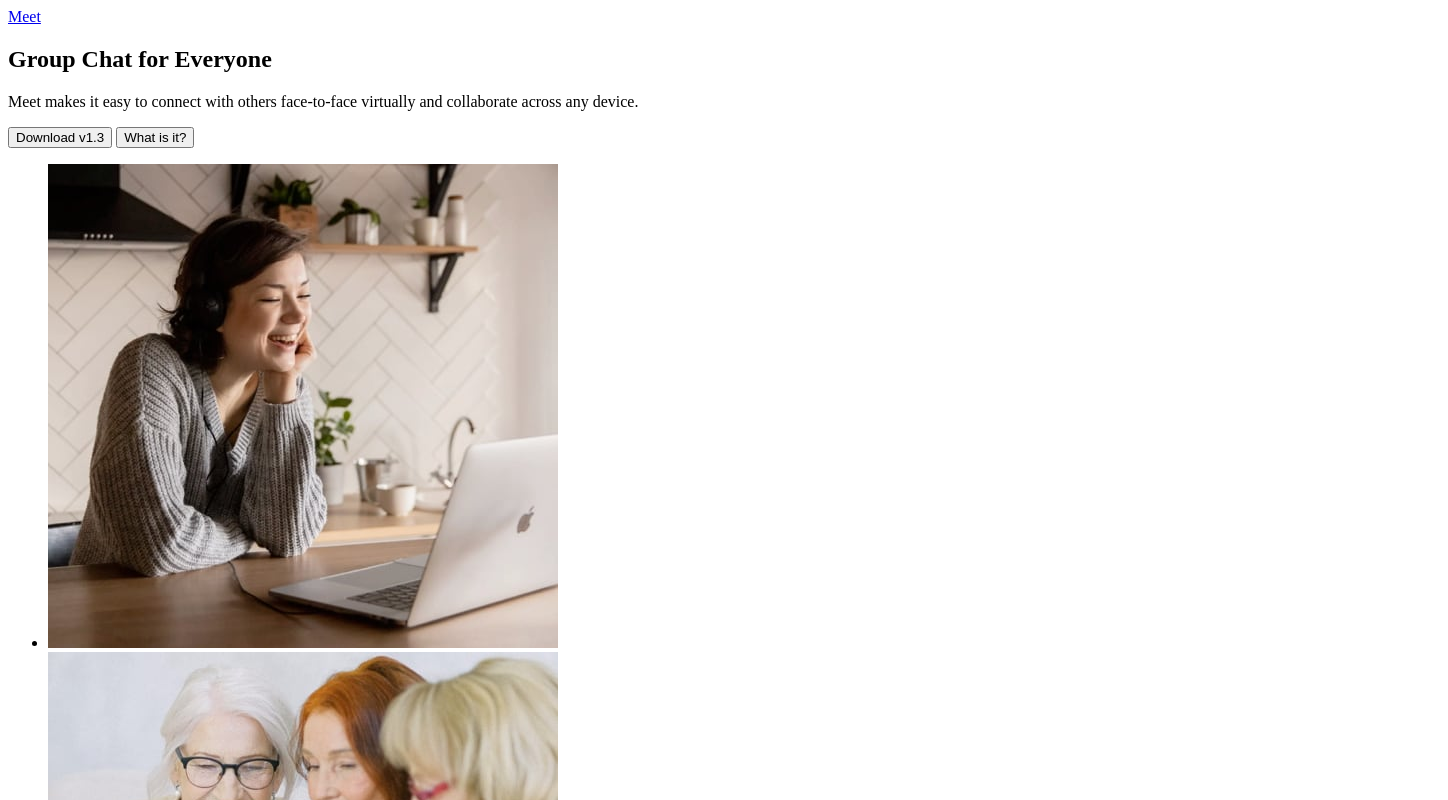
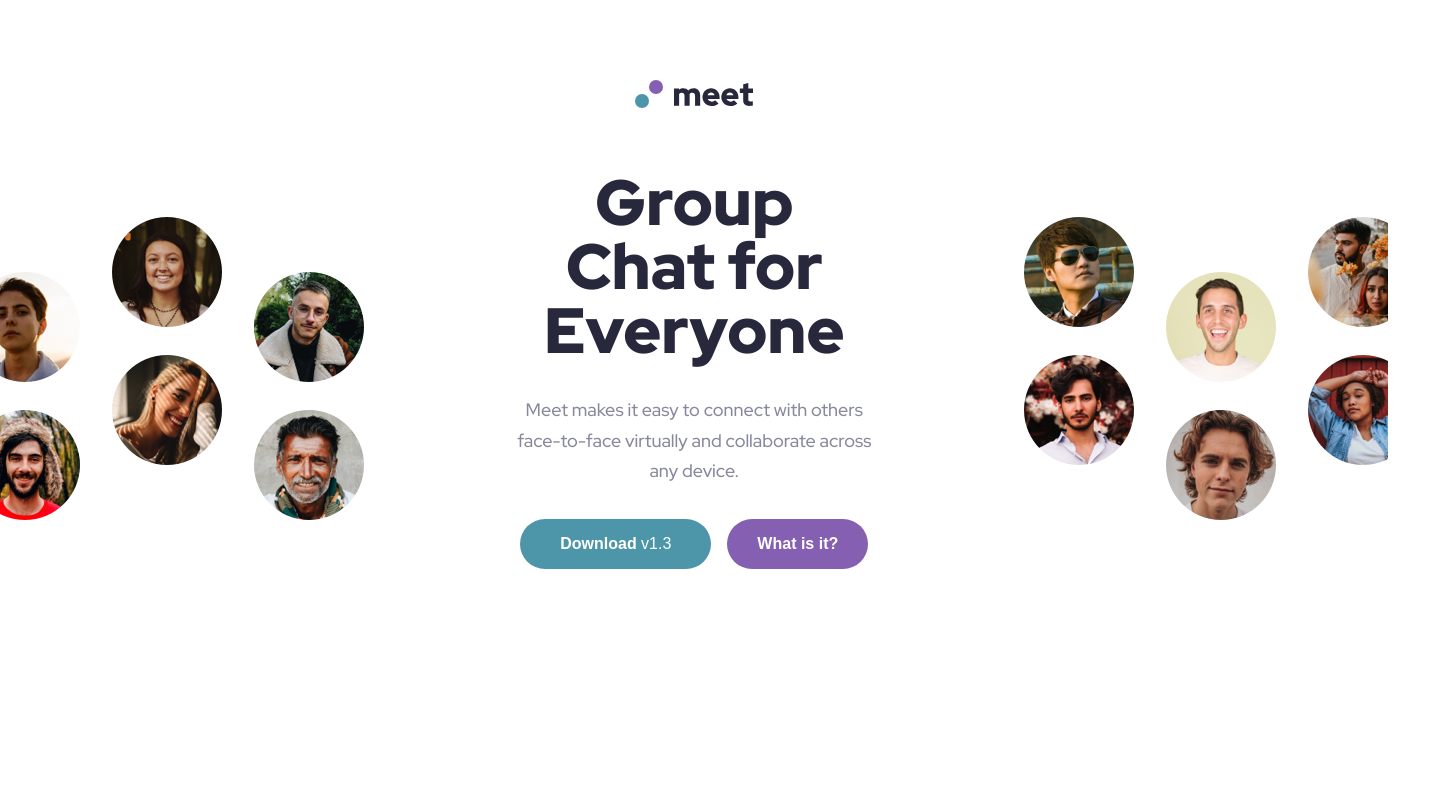
Before and after one commit to j-hutchison/meet-landing-page, a plain HTML site: page starter-code/index.html in a window 1280 px wide. Shown: the top 800 px of the page, 1448 px wide, since content can reach past the window. Drawn offline with Linux system fonts and the light colour scheme.

Commit message:
Hero and Content sections complete, footer is wip

```diff
--- /dev/null
+++ b/starter-code/css/main.css
@@ -0,0 +1,168 @@
+/******************
+ELEMENT TAGS
+******************/
+html {
+	font-size: 62.5%;
+}
+
+* {
+	margin: 0;
+	padding: 0;
+	box-sizing: border-box;
+}
+
+body {
+	display: flex;
+	align-items: center;
+
+	font-family: "Red Hat Display", sans-serif;
+}
+
+header {
+	margin: 0 auto;
+	padding: 8rem 0 6rem;
+}
+
+main {
+	display: flex;
+	flex-direction: column;
+	gap: 30rem;
+	margin-bottom: 18rem;
+}
+
+h1 {
+	color: #28283d;
+	font-size: 6.4rem;
+	font-weight: 900;
+	line-height: 1;
+	padding: 0 4rem;
+}
+
+h2 {
+	font-size: 4rem;
+	color: #28283d;
+	line-height: 1.1;
+}
+
+p {
+	color: #87879d;
+	font-size: 1.8rem;
+	font-weight: 500;
+	line-height: 1.7;
+}
+
+strong {
+	font-weight: 900;
+}
+
+/******************
+CLASS SELECTORS
+******************/
+.container {
+	display: flex;
+	flex-direction: column;
+	justify-content: center;
+	max-width: 150rem;
+	margin: 0 auto;
+}
+
+.width-2 {
+	width: 111rem;
+}
+
+.img {
+	/* width: 100%;
+	height: 100%; */
+}
+
+.hero-section {
+	position: relative;
+	display: flex;
+	align-items: center;
+	justify-content: space-between;
+	gap: 14rem;
+	overflow-x: hidden;
+}
+.hero-image-left {
+	margin-left: -3rem;
+}
+.hero-image-right {
+	margin-right: -3rem;
+}
+.hero-image {
+}
+
+.hero-center {
+	display: flex;
+	flex-direction: column;
+	gap: 3.2rem;
+	align-items: center;
+	text-align: center;
+}
+
+.cta-section {
+	display: flex;
+	gap: 1.6rem;
+}
+.btn {
+	border: none;
+	font-size: 1.6rem;
+	border-radius: 3rem;
+	color: #fff;
+	padding: 1.6rem 4rem;
+}
+.btn-teal {
+	background-color: #4d96a9;
+}
+.btn-purple {
+	background-color: #855fb1;
+	padding: 1.6rem 3rem;
+}
+.content-section {
+	display: flex;
+	flex-direction: column;
+	gap: 8rem;
+	margin: 0 auto;
+}
+
+.content-description {
+	display: flex;
+	flex-direction: column;
+	gap: 1.6rem;
+	padding: 0 30rem;
+	text-align: center;
+}
+
+.image-banner {
+	display: grid;
+	grid-template-columns: 1fr 1fr 1fr 1fr;
+	gap: 3rem;
+
+	list-style: none;
+}
+.image-item {
+	border-radius: 9px;
+	overflow: hidden;
+}
+.banner-image {
+	width: 100%;
+	height: 100%;
+}
+.heading-emphasis {
+	display: block;
+	color: #4d96a9;
+	font-size: 1.6rem;
+	letter-spacing: 0.4rem;
+	text-transform: uppercase;
+}
+
+.downloads-section {
+	background-image: url("../assets/desktop/image-footer.jpg");
+	background-size: cover;
+	background-color: #4d96a9;
+}
+.footer-bg {
+}
+
+.footer-heading {
+}
--- a/starter-code/index.html
+++ b/starter-code/index.html
@@ -11,76 +11,111 @@
 			href="./assets/favicon-32x32.png"
 		/>
 
+		<link rel="preconnect" href="https://fonts.googleapis.com" />
+		<link rel="preconnect" href="https://fonts.gstatic.com" crossorigin />
+		<link
+			href="https://fonts.googleapis.com/css2?family=Red+Hat+Display:wght@400;500;600;700;800;900&display=swap"
+			rel="stylesheet"
+		/>
+		<link rel="stylesheet" href="./css/main.css" />
+
 		<title>Frontend Mentor | Meet landing page</title>
 	</head>
 	<body>
+		<div class="container">
+			<header>
+				<img
+					class="img heading-logo-image"
+					src="./assets/logo.svg"
+					alt="Company logo of the Meet company"
+				/>
+			</header>
 			<main>
-			<a class="heading-banner" href="#">Meet</a>
 				<section class="hero-section">
+					<div class="hero-image-left">
+						<img
+							class="img hero-image"
+							src="./assets/desktop/image-hero-left.png"
+							alt="Image of 6 meet users"
+						/>
+					</div>
+					<div class="hero-center">
 						<h1 class="heading-primary">Group Chat for Everyone</h1>
 						<p>
-					Meet makes it easy to connect with others face-to-face virtually and
-					collaborate across any device.
+							Meet makes it easy to connect with others face-to-face virtually
+							and collaborate across any device.
 						</p>
 						<div class="cta-section">
-					<button class="btn btn-teal">Download v1.3</button>
-					<button class="btn btn-purple">What is it?</button>
+							<button class="btn btn-teal">
+								<strong>Download</strong> v1.3
+							</button>
+							<button class="btn btn-purple">
+								<strong>What is it?</strong>
+							</button>
+						</div>
+					</div>
+					<div class="hero-image-right">
+						<img
+							class="img hero-image"
+							src="./assets/desktop/image-hero-right.png"
+							alt="Image of 6 meet users"
+						/>
 					</div>
 				</section>
-			<section class="description-section">
+				<section class="content-section width-2">
 					<!-- TODO ADD 01 AS PSEUDO ELEMENT -->
 					<ul class="image-banner">
 						<li class="image-item">
 							<img
-							class="banner-image"
+								class="img banner-image"
 								src="./assets/desktop/image-woman-in-videocall.jpg"
 								alt="Woman in video call at home"
 							/>
 						</li>
 						<li class="image-item">
 							<img
-							class="banner-image"
+								class="img banner-image"
 								src="./assets/desktop/image-women-videochatting.jpg"
 								alt="Group of women in a video call"
 							/>
 						</li>
 						<li class="image-item">
 							<img
-							class="banner-image"
+								class="img banner-image"
 								src="./assets/desktop/image-men-in-meeting.jpg"
 								alt="Man on laptop in a video call"
 							/>
 						</li>
 						<li class="image-item">
 							<img
-							class="banner-image"
+								class="img banner-image"
 								src="./assets/desktop/image-man-texting.jpg"
 								alt="Man on his phone using meet app"
 							/>
 						</li>
 					</ul>
-				<em class="heading-emphasis">Built for modern use</em>
-				<h2 class="heading-secondary">Smarter meetings, all in one place</h2>
+					<div class="content-description">
+						<strong class="heading-emphasis">Built for modern use</strong>
+						<h2 class="heading-secondary">
+							Smarter meetings, all in one place
+						</h2>
 						<p>
-					Send messages, share files, show your screen, and record your meetings
-					— all in one workspace. Control who can join with invite-only team
-					access, data encryption, and data export.
+							Send messages, share files, show your screen, and record your
+							meetings — all in one workspace. Control who can join with
+							invite-only team access, data encryption, and data export.
 						</p>
+					</div>
 				</section>
 			</main>
 			<!--TODO - add 02 section number as pseudoelement -->
 			<footer class="downloads-section">
-			<img
-				class="footer-bg"
-				src="./assets/desktop/image-footer.jpg"
-				alt="Background image in the footer"
-			/>
-			<em class="footer-heading">Experience more together</em>
+				<strong class="footer-heading">Experience more together</strong>
 				<p>
 					Stay connected with reliable HD meetings and unlimited one-on-one and
 					group video sessions.
 				</p>
 				<button class="btn btn-teal">Download v1.3</button>
 			</footer>
+		</div>
 	</body>
 </html>
```
Lines whose indentation alone changed are shown as unchanged.
